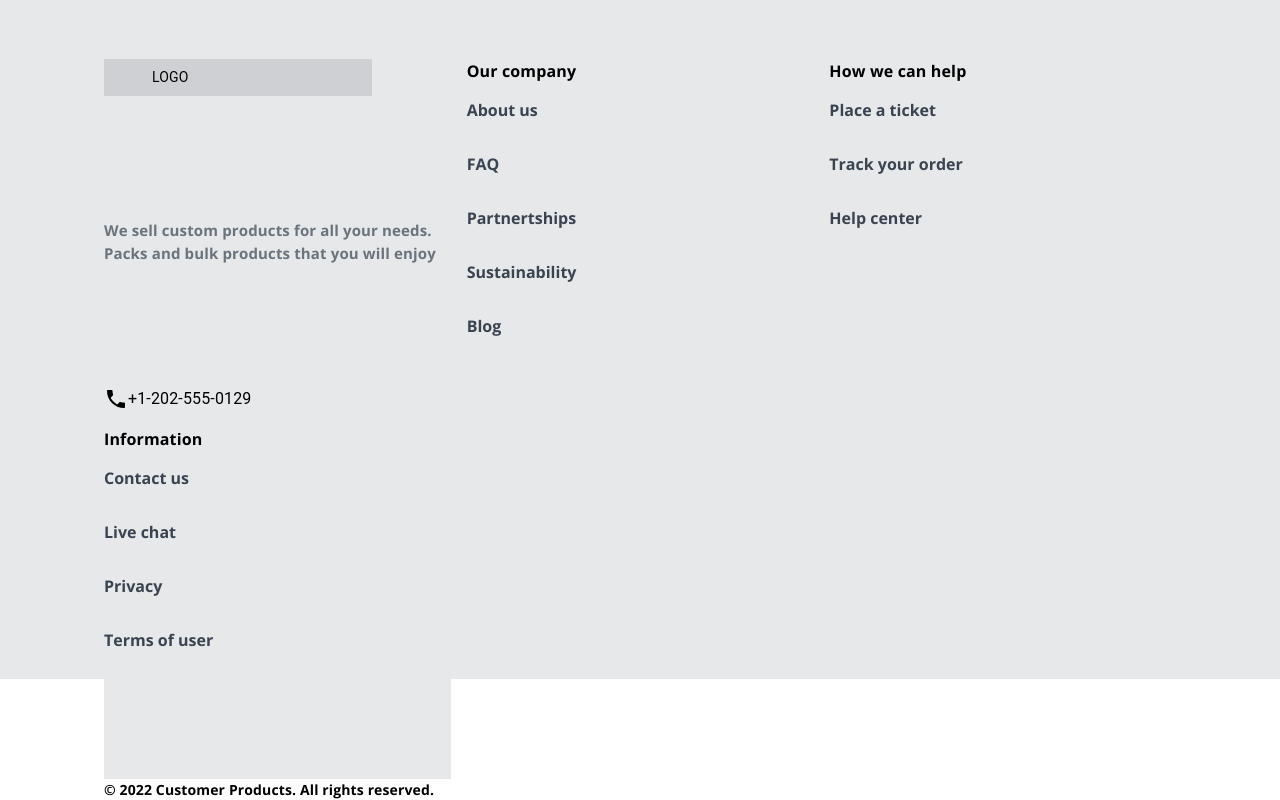
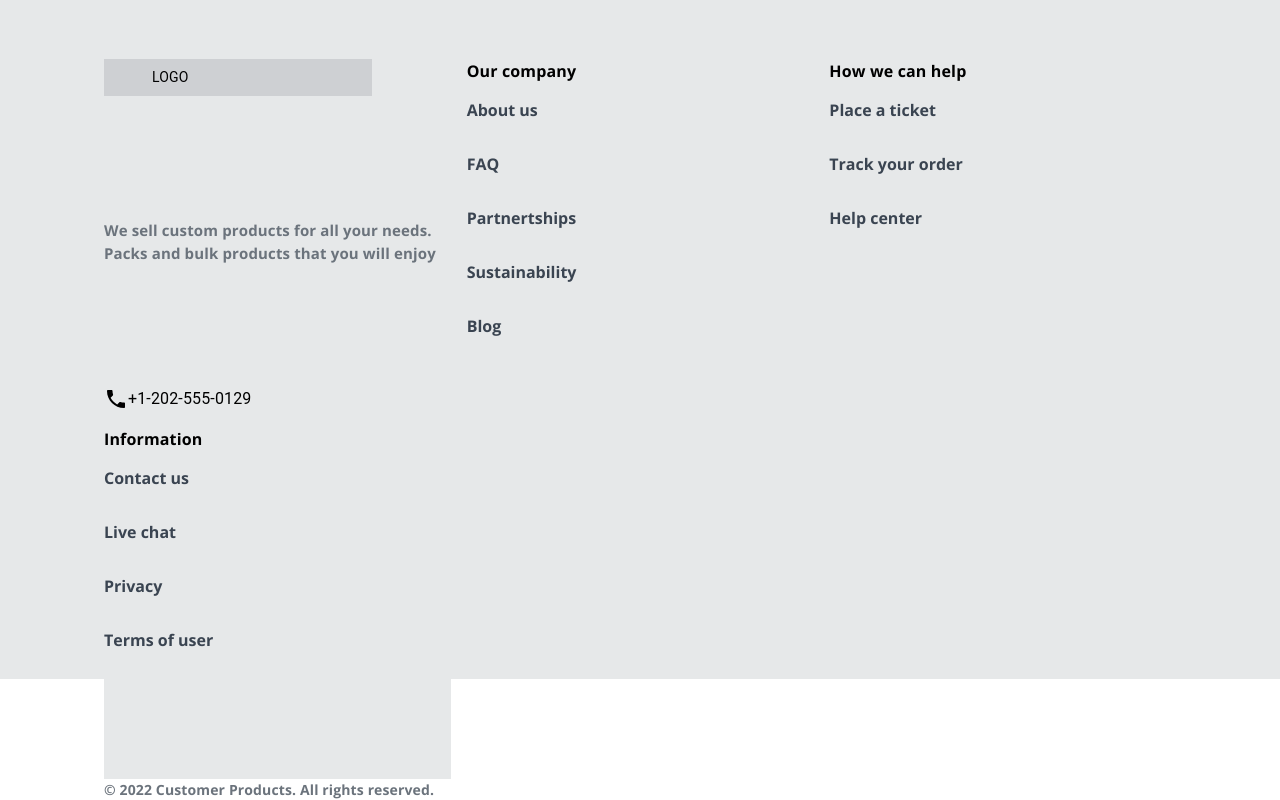
Before and after one commit to LeoD-E1/sc-cart-challenge, a React (Vite) app: page / in a window 1280 px wide. Shown: the part 1709-2509 px from the top of the page. Built offline with nearby package versions, Linux system fonts and the light colour scheme.

Commit message:
fix: color corrections

```diff
--- a/src/components/footer/Footer.tsx
+++ b/src/components/footer/Footer.tsx
@@ -87,7 +87,12 @@ const Footer = () => {
           </div>
         </Box>
         <Box display="flex" justifyContent="space-between">
-          <Typography fontWeight={400} fontFamily="Open sans" fontSize={"14px"}>
+          <Typography
+            fontWeight={400}
+            fontFamily="Open sans"
+            fontSize={"14px"}
+            color="#6B737C"
+          >
             © 2022 Customer Products. All rights reserved.
           </Typography>
         </Box>
```
